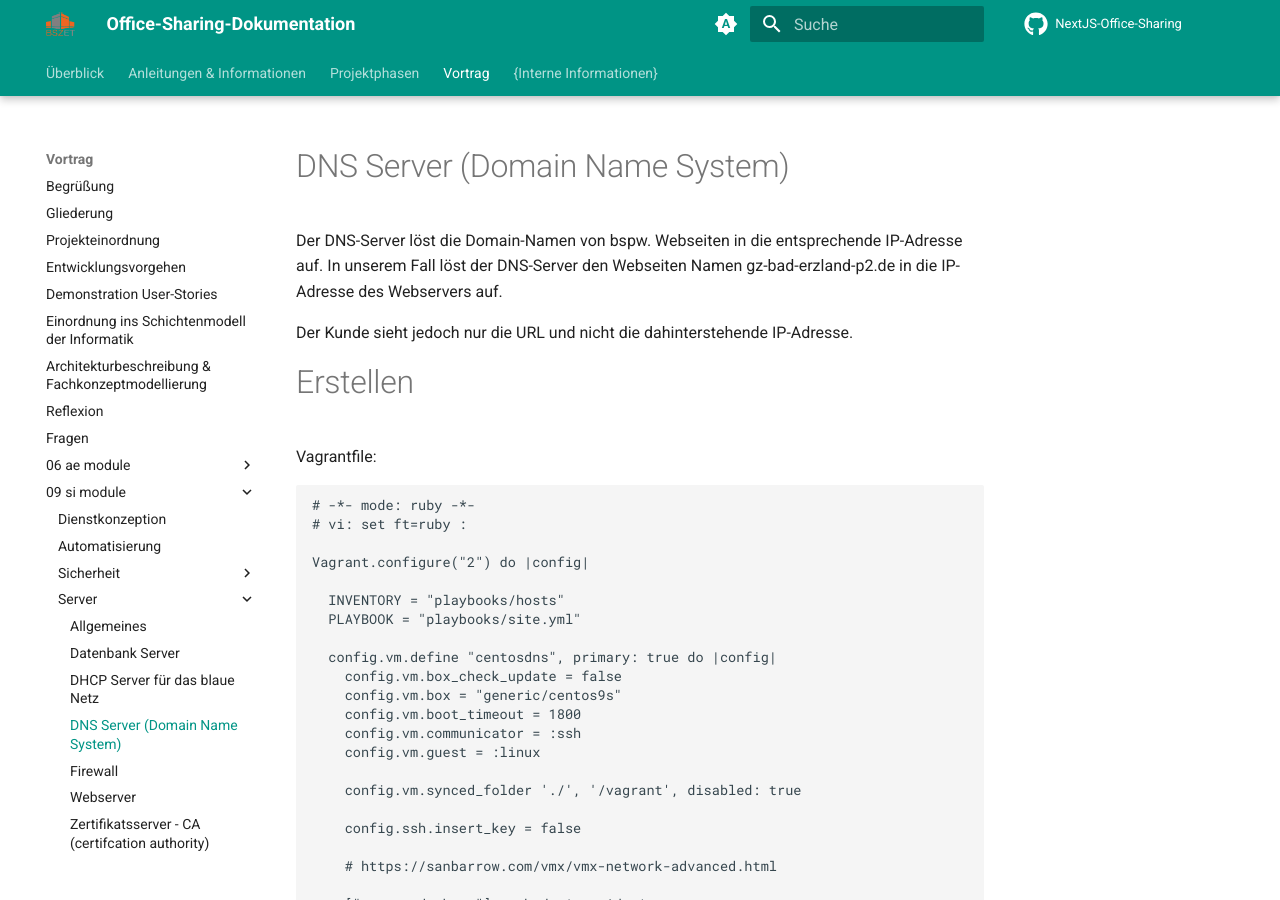
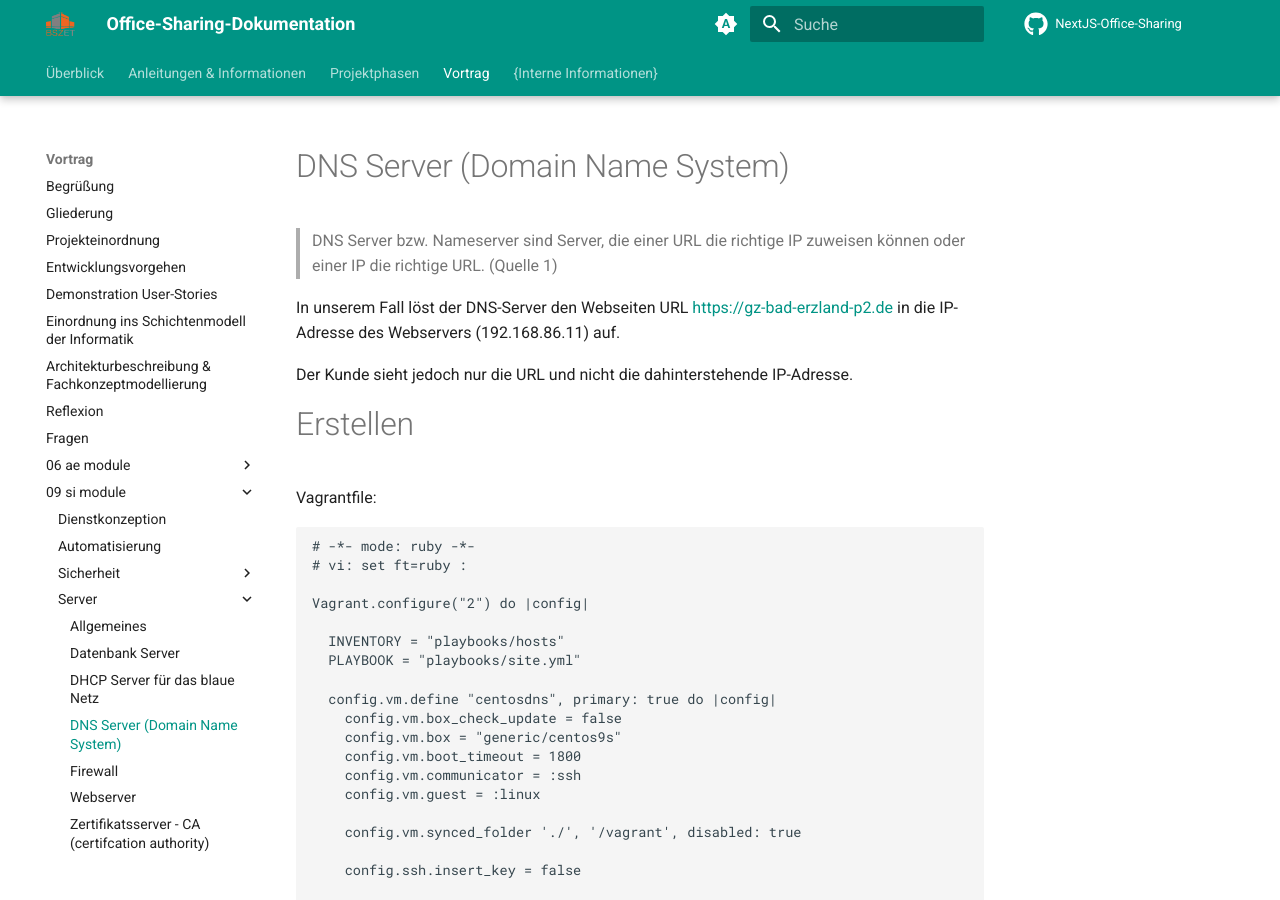
Before and after one commit to gz-bad-erzland-p2/Dokumentation, an MkDocs documentation site: the page built from docs/vortrag/09_si-module/server/03_DNS-Server.md, in a window 1280 px wide and 900 px high. Built offline with MkDocs 1.6.1 and Material for MkDocs 9.7.7, drawn with Linux system fonts in a browser that asks for light colours; comment, search, counter and statistics services are not loaded.

Commit message:
Update 03_DNS-Server.md

```diff
--- a/docs/vortrag/09_si-module/server/03_DNS-Server.md
+++ b/docs/vortrag/09_si-module/server/03_DNS-Server.md
@@ -1,6 +1,7 @@
 # DNS Server (Domain Name System)
-Der DNS-Server löst die Domain-Namen von bspw. Webseiten in die entsprechende IP-Adresse auf.
-In unserem Fall löst der DNS-Server den Webseiten Namen gz-bad-erzland-p2.de in die IP-Adresse des Webservers auf.
+>DNS Server bzw. Nameserver sind Server, die einer URL die richtige IP zuweisen können oder einer IP die richtige URL. (Quelle 1)
+
+In unserem Fall löst der DNS-Server den Webseiten URL https://gz-bad-erzland-p2.de in die IP-Adresse des Webservers (192.168.86.11) auf.
 
 Der Kunde sieht jedoch nur die URL und nicht die dahinterstehende IP-Adresse.
 # Erstellen
```
